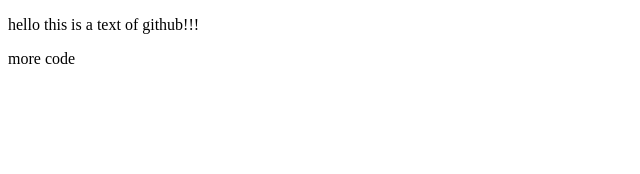
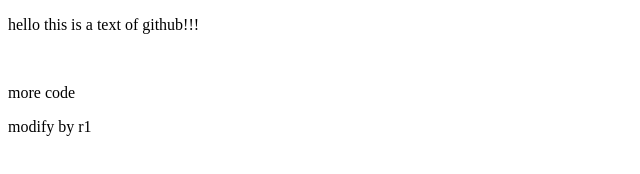
Before and after one commit to amigochoi/demo, a plain HTML site: page WebContent/index.html in a window 1280 px wide. Shown: the whole page, without its empty margins (0-640 px from the left). Drawn offline with Linux system fonts and the light colour scheme.

Commit message:
first commit by r1

```diff
--- a/WebContent/index.html
+++ b/WebContent/index.html
@@ -6,7 +6,9 @@
 </head>
 <body>
 <p> hello this is a text of github!!! </p>
+<br/>
+<p>  more  code </p>
 
-<p>more code</p>
+modify by r1
 </body>
 </html>
```
